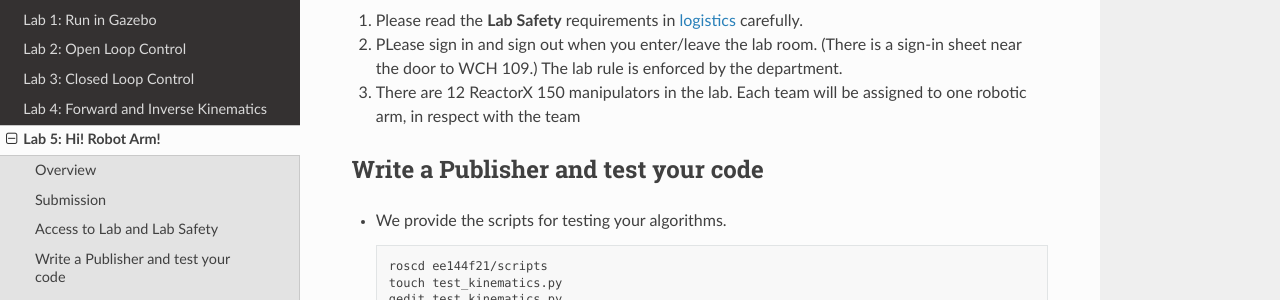
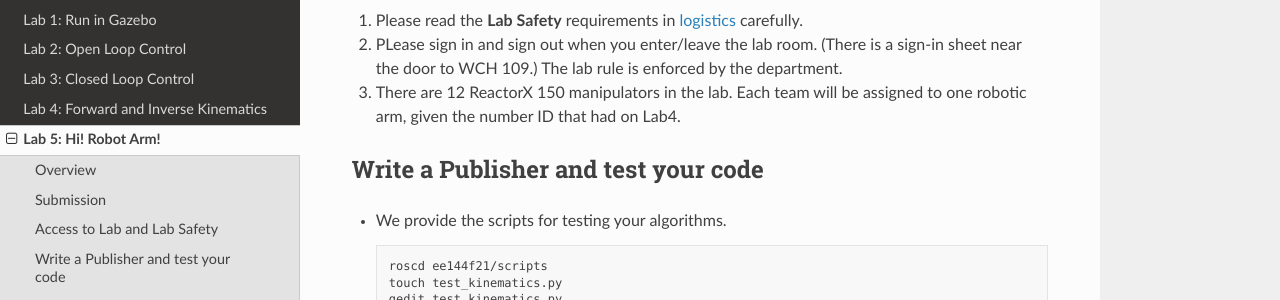
Before and after one commit to UCR-Robotics/ee144, a Sphinx documentation site: the page built from docs/lab5.rst, in a window 1280 px wide and 900 px high, scrolled down 552 px. Shown: the part 175-475 px from the top of the window. Built offline with Sphinx 7.4.7 and the Read the Docs theme 2.0.0, drawn with Linux system fonts in a browser that asks for light colours.

Commit message:
Update lab5.rst

```diff
--- a/docs/lab5.rst
+++ b/docs/lab5.rst
@@ -40,7 +40,7 @@ Access to Lab and Lab Safety
    The lab rule is enforced by the department.
 
 #. There are 12 ReactorX 150 manipulators in the lab.
-   Each team will be assigned to one robotic arm, in respect with the team
+   Each team will be assigned to one robotic arm, given the number ID that had on Lab4.
 
 Write a Publisher and test your code
 --------------------------------------------------
```
